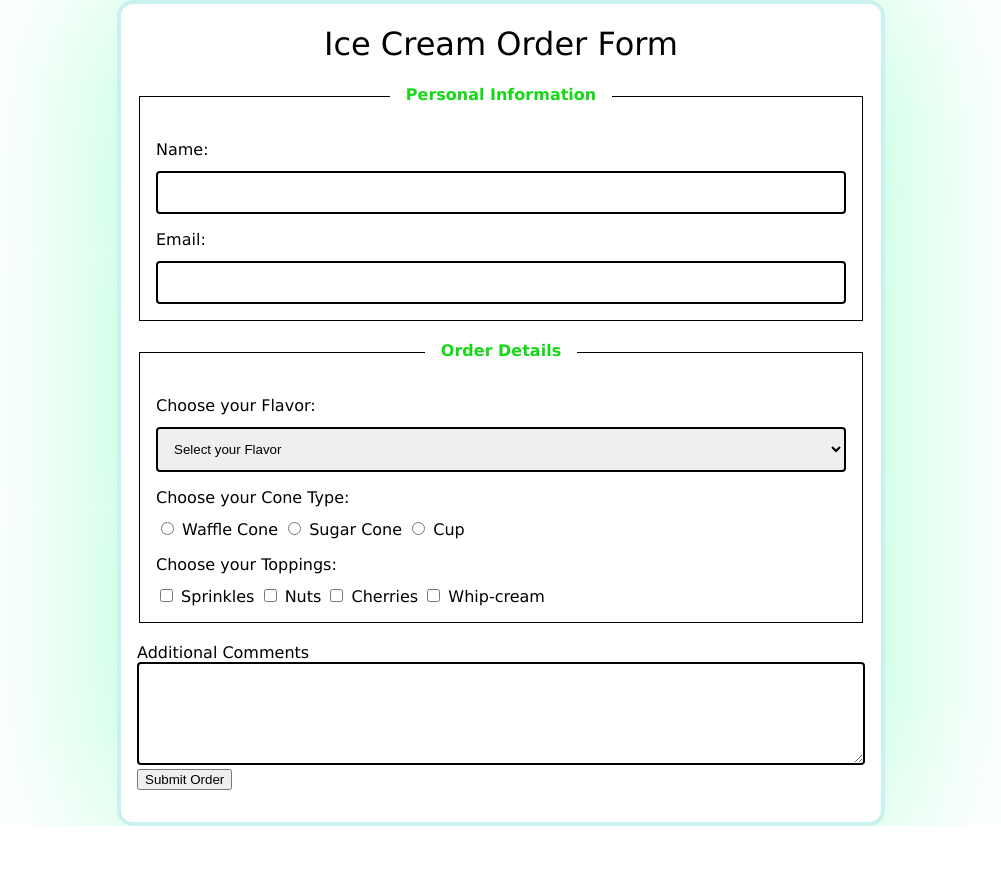
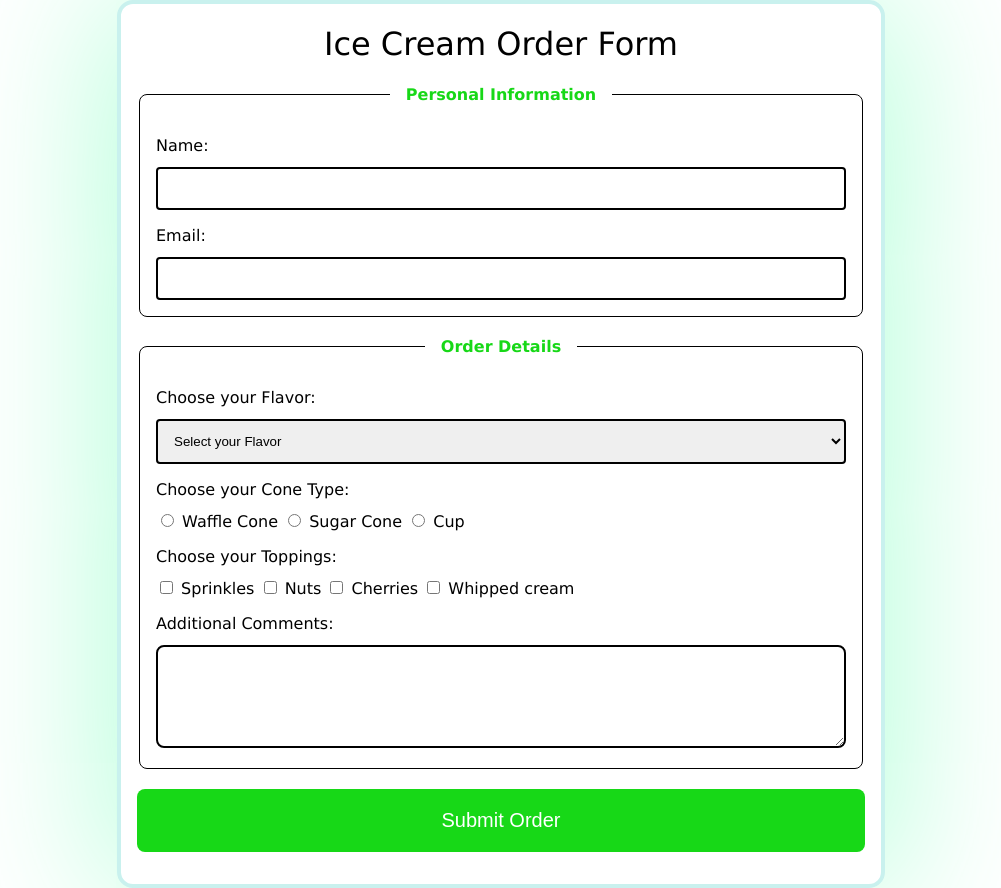
Before and after one commit to The-Arctic-Winter-7/ice-cream, a web app: file index.html in a window 1280 px wide. Shown: the whole page, without its empty margins (139-1140 px from the left). Before the commit the page ends 826 px from the top, so only its background shows below. Run offline with its HTML, style and script files only (its server is not run), Linux system fonts and the light colour scheme.

Commit message:
Added styling to submit button and placed comments inside second fieldset

```diff
--- a/index.html
+++ b/index.html
@@ -36,8 +36,8 @@
                 <select type="select" id="flavor" name="flavor">
                     <option value="none">Select your Flavor</option>
                     <option value="vanilla"> Vanilla </option>
-                    <option value="strawberry"> strawberry </option>
-                    <option value="chocolate"> chocolate </option>
+                    <option value="strawberry"> Strawberry </option>
+                    <option value="chocolate"> Chocolate </option>
                 </select>
 
                 <!-- Cone Type -->
@@ -73,11 +73,14 @@
                 </label>
                 <label for="whip-cream">
                     <input type="checkbox" id="whip-cream" name="toppings[]" value="whip-cream">
-                    Whip-cream
+                    Whipped cream
                 </label>
+
+                <!-- Customer Message -->
+                <label for="comments">Additional Comments:</label>
+                <textarea rows="5" id="comments" name="comments"></textarea>
+
             </fieldset>
-            <label for="comments">Additional Comments</label>
-            <textarea rows="5" id="comments" name="comments"></textarea>
 
             <button type="submit" id="order-button">Submit Order</button>
         </form>
--- a/styles/style.css
+++ b/styles/style.css
@@ -23,6 +23,18 @@ body {
     text-align: center;
 }
 
+#order-button {
+    display: block;
+    width: 100%;
+    margin: 0 auto;
+    padding: 1.25rem;
+    font-size: 1.25rem;
+    background-color: rgb(23, 216, 23);
+    border-radius: .50rem;
+    border: none;
+    color: white;
+}
+
 input[type="text"], input[type="email"], select, textarea {
     width: 100%;
     border: 2px solid black;
@@ -30,25 +42,29 @@ input[type="text"], input[type="email"], select, textarea {
     padding: 0.75rem;
 }
 
-
-
 legend {
     color: rgb(23, 216, 23);
     font-weight: 600;
-    padding: 0 1rem .25rem 1rem;
+    padding: 0 1rem 0 1rem;
     text-align: center;
 
 }
 
-label[for="name"], label[for="email"], label[for="comment"], label[for="flavor"], label[for="cone"], label[for="topping"] {
+label[for="name"], label[for="email"], label[for="comments"], label[for="flavor"], label[for="cone"], label[for="topping"] {
     display: block;
     margin-top: 1rem;
     margin-bottom: .75rem;
 }
 
+textarea {
+    border-radius: .50rem;
+    resize: vertical;
+}
+
 
 fieldset {
     border: 1px solid black;
+    border-radius: .50rem;
     padding: 1rem;
     margin-bottom: 1.25rem;
 }
```
